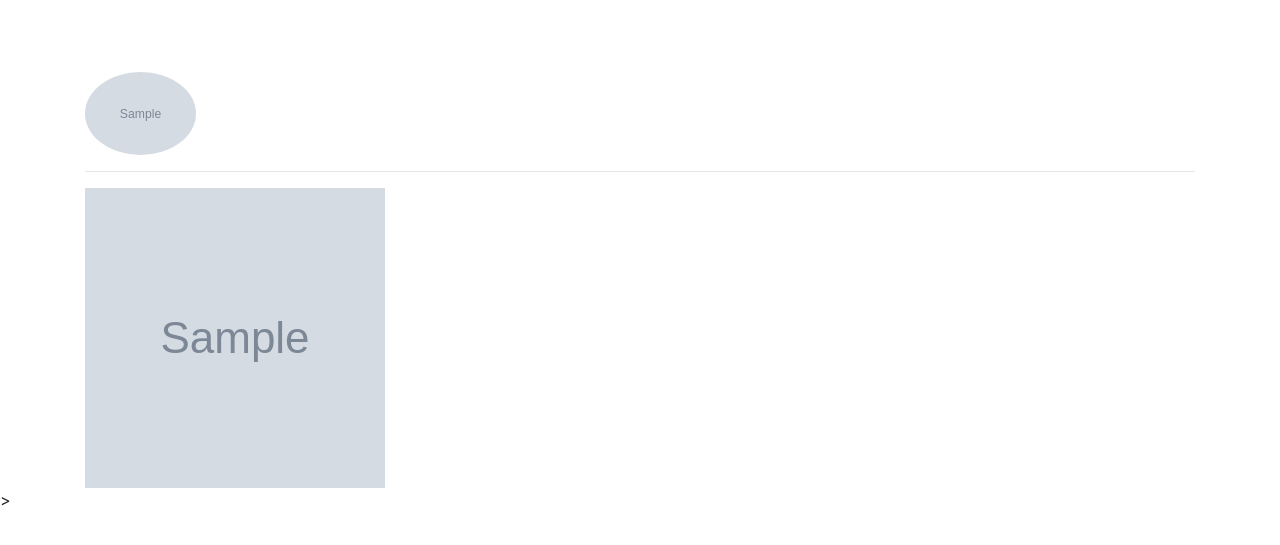
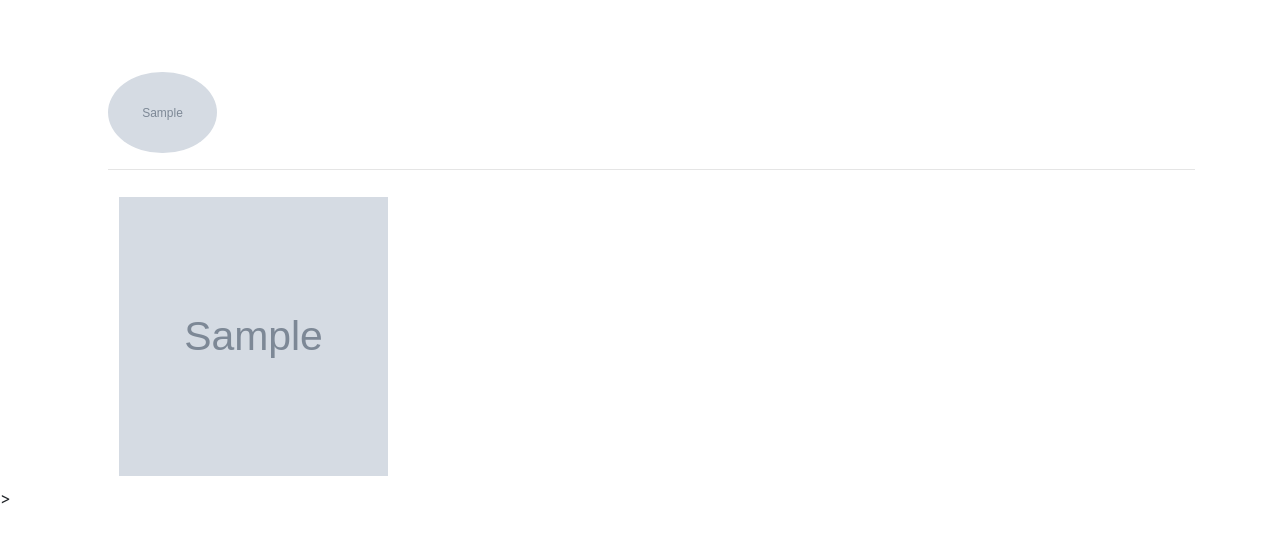
Before and after one commit to nicky-code/instagram, a Django app: template insta/templates/profile.html in a window 1280 px wide. Shown: the part 86-631 px from the top of the page. Run offline with Django 3.2, Linux system fonts and the light colour scheme; tables that the repository leaves empty hold one stand-in row (values such as "Sample post"); the template is opened without the code that fills it: values that come from a table or form of the project are taken from there, most other values are stand-ins (such as "Sample title", 1, 10 or a date in 2020); grey boxes marked "Sample" are stand-in pictures; some libraries are stand-ins or nearby versions.

Commit message:
changes on styling.

```diff
--- a/insta/templates/profile.html
+++ b/insta/templates/profile.html
@@ -15,7 +15,7 @@
 
 
 
-  <div class="container">
+  <div class="container" style="padding-left: 3%">
 
     <div class="pro">
 
@@ -25,7 +25,7 @@
     <hr>
     <div class="imag">
       {%for user in all_images%}
-        <img src="{{user.image.url}}" width="300" height="300" class="img-responsive" alt="Image">
+        <img src="{{user.image.url}}" width="290" height="300" class="img-responsive" style="justify-content: space-between;padding:1%" alt="Image">
         <!-- <p> {{ user.image_caption }} </p> -->
         {% empty %}
         <div class="row">
```
Also changed, not shown: media/images/Screenshot_2017-12-07-21-47-43-1.png (added), media/images/Screenshot_2017-12-07-22-01-35-1.png (added), media/images/Screenshot_2017-12-07-22-03-00-1.png (added), media/images/Screenshot_2018-03-20-06-54-27-1.png (added), media/images/Screenshot_2018-06-06-06-51-19-1.png (added), media/images/Screenshot_2018-07-14-09-34-30-1.png (added).
